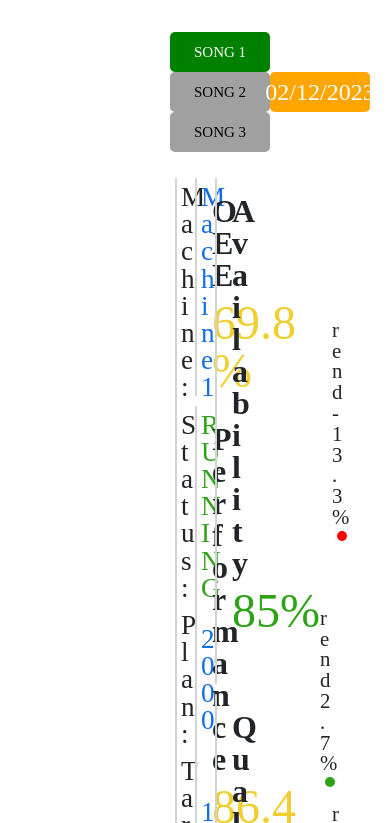
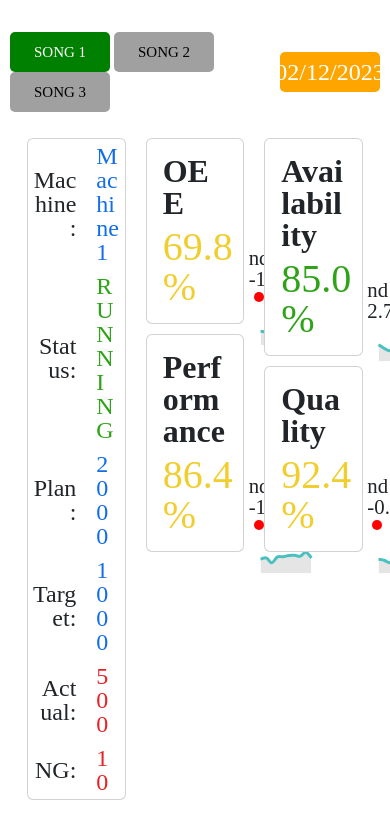
Before and after one commit to JasonTranJan4th/IoT-Dashboard-Demo, a website built with Vite: page index.html in a window 390 px wide. Both pictures are taken after a click on the button "SONG 1". Shown: the top 823 px of the page. Built offline with nearby package versions, Linux system fonts and the light colour scheme.

Commit message:
config responsive

```diff
--- a/js/main.js
+++ b/js/main.js
@@ -20,9 +20,9 @@ function initBtnHeader(btnList) {
                 let data;
 
                 //const data1 = JSON.parse('{"ID":1,"Name":"Machine 1","Status":1,"Plan":2000,"Target":1000,"Actual":500,"NG":10,"OEE":{"Current":69.8,"IsInc":false,"PercentInc":-13.3,"Historical":[60.0,55.0,45.0,60.0,70.0,75.0,70.0,72.0,70.0,65.0]},"Availability":{"Current":85.0,"IsInc":true,"PercentInc":2.7,"Historical":[70.0,55.0,45.0,60.0,70.0,75.0,70.0,72.0,70.0,65.0]},"Performance":{"Current":86.4,"IsInc":false,"PercentInc":-15.4,"Historical":[60.0,65.0,45.0,69.0,70.0,75.0,76.0,72.0,88.0,65.0]},"Quality":{"Current":92.4,"IsInc":false,"PercentInc":-0.6,"Historical":[60.0,55.0,45.0,60.0,70.0,75.0,70.0,72.0,70.0,65.0]},"ProductionOrders":[{"No":"1","ID":"LSX-0001","ProductName":"Product 1","Target":105,"Actual":54,"NG":7,"Status":2},{"No":"2","ID":"LSX-0002","ProductName":"Product 2","Target":104,"Actual":54,"NG":6,"Status":2},{"No":"3","ID":"LSX-0003","ProductName":"Product 3","Target":104,"Actual":54,"NG":6,"Status":1},{"No":"4","ID":"LSX-0004","ProductName":"Product 4","Target":104,"Actual":54,"NG":6,"Status":0},{"No":"5","ID":"LSX-0005","ProductName":"Product 5","Target":107,"Actual":54,"NG":8,"Status":0}]}');
-                const data1 = JSON.parse('{"ID":1,"Name":"Machine 1","Status":1,"Plan":2000,"Target":1000,"Actual":500,"NG":10,"OEE":{"Current":69.8,"IsInc":false,"PercentInc":-13.3,"Historical":[60.0,55.0,45.0,60.0,70.0,75.0,70.0,72.0,70.0,65.0]},"Availability":{"Current":85.0,"IsInc":true,"PercentInc":2.7,"Historical":[70.0,55.0,45.0,60.0,70.0,75.0,70.0,72.0,70.0,65.0]},"Performance":{"Current":86.4,"IsInc":false,"PercentInc":-15.4,"Historical":[60.0,65.0,45.0,69.0,70.0,75.0,76.0,72.0,88.0,65.0]},"Quality":{"Current":92.4,"IsInc":false,"PercentInc":-0.6,"Historical":[60.0,55.0,45.0,60.0,70.0,75.0,70.0,72.0,70.0,65.0]},"ProductionOrders":[{"No":"1","ID":"LSX-0001","ProductName":"Product 1","Target":105,"Actual":54,"NG":7,"Status":2},{"No":"2","ID":"LSX-0002","ProductName":"Product 2","Target":104,"Actual":54,"NG":6,"Status":2},{"No":"3","ID":"LSX-0003","ProductName":"Product 3","Target":104,"Actual":54,"NG":6,"Status":1},{"No":"4","ID":"LSX-0004","ProductName":"Product 4","Target":104,"Actual":54,"NG":6,"Status":0}]}');
-                const data2 = JSON.parse('{"ID":1,"Name":"Machine 2","Status":1,"Plan":3000,"Target":2000,"Actual":600,"NG":11,"OEE":{"Current":70.8,"IsInc":false,"PercentInc":-13.3,"Historical":[70.0,55.0,90.0,60.0,70.0,75.0,70.0,72.0,70.0,65.0]},"Availability":{"Current":85.0,"IsInc":false,"PercentInc":2.7,"Historical":[80.0,55.0,45.0,60.0,70.0,75.0,70.0,72.0,70.0,65.0]},"Performance":{"Current":86.4,"IsInc":false,"PercentInc":-15.4,"Historical":[60.0,65.0,45.0,69.0,70.0,75.0,76.0,72.0,88.0,65.0]},"Quality":{"Current":92.4,"IsInc":false,"PercentInc":-0.6,"Historical":[60.0,55.0,45.0,60.0,70.0,75.0,70.0,72.0,70.0,65.0]},"ProductionOrders":[{"No":"1","ID":"LSX-0006","ProductName":"Product 6","Target":105,"Actual":54,"NG":7,"Status":2},{"No":"2","ID":"LSX-0007","ProductName":"Product 7","Target":104,"Actual":54,"NG":6,"Status":2},{"No":"3","ID":"LSX-0008","ProductName":"Product 8","Target":104,"Actual":54,"NG":6,"Status":1},{"No":"4","ID":"LSX-0009","ProductName":"Product 9","Target":104,"Actual":54,"NG":6,"Status":0},{"No":"5","ID":"LSX-00010","ProductName":"Product 10","Target":107,"Actual":54,"NG":8,"Status":0}]}');
-                const data3 = JSON.parse('{"ID":1,"Name":"Machine 3","Status":1,"Plan":4000,"Target":3000,"Actual":700,"NG":12,"OEE":{"Current":99.9,"IsInc":false,"PercentInc":-13.3,"Historical":[80.0,55.0,45.0,60.0,70.0,75.0,70.0,72.0,70.0,65.0]},"Availability":{"Current":85.0,"IsInc":true,"PercentInc":2.7,"Historical":[90.0,55.0,45.0,60.0,70.0,75.0,70.0,72.0,70.0,65.0]},"Performance":{"Current":86.4,"IsInc":false,"PercentInc":-15.4,"Historical":[60.0,65.0,45.0,69.0,70.0,75.0,76.0,72.0,88.0,65.0]},"Quality":{"Current":92.4,"IsInc":false,"PercentInc":-0.6,"Historical":[60.0,55.0,45.0,60.0,70.0,75.0,70.0,72.0,70.0,65.0]},"ProductionOrders":[{"No":"1","ID":"LSX-00011","ProductName":"Product 11","Target":105,"Actual":54,"NG":7,"Status":2},{"No":"2","ID":"LSX-00012","ProductName":"Product 12","Target":104,"Actual":54,"NG":6,"Status":2},{"No":"3","ID":"LSX-00013","ProductName":"Product 13","Target":104,"Actual":54,"NG":6,"Status":1},{"No":"4","ID":"LSX-00014","ProductName":"Product 14","Target":104,"Actual":54,"NG":6,"Status":0},{"No":"5","ID":"LSX-00015","ProductName":"Product 15","Target":107,"Actual":54,"NG":8,"Status":0}]}');
+                const data1 = JSON.parse('{"ID":1,"Name":"Machine 1","Status":1,"Plan":2000,"Target":1000,"Actual":500,"NG":10,"OEE":{"Current":69.8,"IsInc":false,"PercentInc":-13.3,"Historical":[60.0,55.0,45.0,60.0,70.0,75.0,70.0,72.0,70.0,65.0]},"Availability":{"Current":85.0,"IsInc":true,"PercentInc":2.7,"Historical":[70.0,55.0,45.0,60.0,70.0,75.0,70.0,72.0,70.0,65.0]},"Performance":{"Current":86.4,"IsInc":false,"PercentInc":-15.4,"Historical":[60.0,65.0,45.0,69.0,70.0,75.0,76.0,72.0,88.0,65.0]},"Quality":{"Current":92.4,"IsInc":false,"PercentInc":-0.6,"Historical":[60.0,55.0,45.0,60.0,70.0,75.0,70.0,72.0,70.0,65.0]},"ProductionOrders":[{"ID":"LSX-0001","ProductName":"Product 1","Target":105,"Actual":54,"NG":7,"Status":2},{"ID":"LSX-0002","ProductName":"Product 2","Target":104,"Actual":54,"NG":6,"Status":2},{"ID":"LSX-0003","ProductName":"Product 3","Target":104,"Actual":54,"NG":6,"Status":1},{"ID":"LSX-0004","ProductName":"Product 4","Target":104,"Actual":54,"NG":6,"Status":0}]}');
+                const data2 = JSON.parse('{"ID":1,"Name":"Machine 2","Status":1,"Plan":3000,"Target":2000,"Actual":600,"NG":11,"OEE":{"Current":70.8,"IsInc":false,"PercentInc":-13.3,"Historical":[70.0,55.0,90.0,60.0,70.0,75.0,70.0,72.0,70.0,65.0]},"Availability":{"Current":85.0,"IsInc":false,"PercentInc":2.7,"Historical":[80.0,55.0,45.0,60.0,70.0,75.0,70.0,72.0,70.0,65.0]},"Performance":{"Current":86.4,"IsInc":false,"PercentInc":-15.4,"Historical":[60.0,65.0,45.0,69.0,70.0,75.0,76.0,72.0,88.0,65.0]},"Quality":{"Current":92.4,"IsInc":false,"PercentInc":-0.6,"Historical":[60.0,55.0,45.0,60.0,70.0,75.0,70.0,72.0,70.0,65.0]},"ProductionOrders":[{"ID":"LSX-0006","ProductName":"Product 6","Target":105,"Actual":54,"NG":7,"Status":2},{"ID":"LSX-0007","ProductName":"Product 7","Target":104,"Actual":54,"NG":6,"Status":2},{"ID":"LSX-0008","ProductName":"Product 8","Target":104,"Actual":54,"NG":6,"Status":1},{"ID":"LSX-0009","ProductName":"Product 9","Target":104,"Actual":54,"NG":6,"Status":0},{"ID":"LSX-00010","ProductName":"Product 10","Target":107,"Actual":54,"NG":8,"Status":0}]}');
+                const data3 = JSON.parse('{"ID":1,"Name":"Machine 3","Status":1,"Plan":4000,"Target":3000,"Actual":700,"NG":12,"OEE":{"Current":99.9,"IsInc":false,"PercentInc":-13.3,"Historical":[80.0,55.0,45.0,60.0,70.0,75.0,70.0,72.0,70.0,65.0]},"Availability":{"Current":85.0,"IsInc":true,"PercentInc":2.7,"Historical":[90.0,55.0,45.0,60.0,70.0,75.0,70.0,72.0,70.0,65.0]},"Performance":{"Current":86.4,"IsInc":false,"PercentInc":-15.4,"Historical":[60.0,65.0,45.0,69.0,70.0,75.0,76.0,72.0,88.0,65.0]},"Quality":{"Current":92.4,"IsInc":false,"PercentInc":-0.6,"Historical":[60.0,55.0,45.0,60.0,70.0,75.0,70.0,72.0,70.0,65.0]},"ProductionOrders":[{"ID":"LSX-00011","ProductName":"Product 11","Target":105,"Actual":54,"NG":7,"Status":2},{"ID":"LSX-00012","ProductName":"Product 12","Target":104,"Actual":54,"NG":6,"Status":2},{"ID":"LSX-00013","ProductName":"Product 13","Target":104,"Actual":54,"NG":6,"Status":1},{"ID":"LSX-00014","ProductName":"Product 14","Target":104,"Actual":54,"NG":6,"Status":0},{"ID":"LSX-00015","ProductName":"Product 15","Target":107,"Actual":54,"NG":8,"Status":0}]}');
 
                 if (btnId === "1") {
                     data = data1;
@@ -71,7 +71,7 @@ function initBtnHeader(btnList) {
                  */
 
                 const oee = document.getElementById("oee");
-                oee.textContent = `${data.OEE.Current}%`;
+                oee.textContent = `${data.OEE.Current.toFixed(1)}%`;
 
                 const oeeTrend = document.getElementById("oee_trend");
                 oeeTrend.textContent = `Trend ${data.OEE.PercentInc}%`;
@@ -80,7 +80,7 @@ function initBtnHeader(btnList) {
                 oeeStatus.classList.add(data.OEE.IsInc === true ? "trend_increase" : "trend_decrease");
 
                 const perform = document.getElementById("perform");
-                perform.textContent = `${data.Performance.Current}%`;
+                perform.textContent = `${data.Performance.Current.toFixed(1)}%`;
 
                 const performTrend = document.getElementById("perform_trend");
                 performTrend.textContent = `Trend ${data.Performance.PercentInc}%`;
@@ -89,7 +89,8 @@ function initBtnHeader(btnList) {
                 performStatus.classList.add(data.Performance.IsInc === true ? "trend_increase" : "trend_decrease");
 
                 const avail = document.getElementById("avail");
-                avail.textContent = `${data.Availability.Current}%`;
+                avail.textContent = `${data.Availability.Current.toFixed(1)}%`;
+                //avail.textContent = data.Availability.Current.slice(-1) === "0" ? `${data.Availability.Current}.0%` : `${data.Availability.Current}%`;
 
                 const availTrend = document.getElementById("avail_trend");
                 availTrend.textContent = `Trend ${data.Availability.PercentInc}%`;
@@ -99,7 +100,7 @@ function initBtnHeader(btnList) {
                 availStatus.classList.add(data.Availability.IsInc === true ? "trend_increase" : "trend_decrease");
 
                 const quanlity = document.getElementById("quanlity");
-                quanlity.textContent = `${data.Quality.Current}%`;
+                quanlity.textContent = `${data.Quality.Current.toFixed(1)}%`;
 
                 const quanlityTrend = document.getElementById("quanlity_trend");
                 quanlityTrend.textContent = `Trend ${data.Quality.PercentInc}%`;
@@ -147,7 +148,10 @@ function initBtnHeader(btnList) {
                                 pEle.classList.remove("low", "normal", "high");
                                 const keyValue = pEle.dataset.id;
 
-                                if (keyValue === "Target" || keyValue === "Actual" || keyValue === "NG") {
+                                if (keyValue === "No") {
+                                    pEle.textContent = i + 1;
+                                }
+                                else if (keyValue === "Target" || keyValue === "Actual" || keyValue === "NG") {
                                     const value = Number.parseInt(data.ProductionOrders[i][keyValue]);
                                     if (value <= 50) {
                                         pEle.classList.add("low");
--- a/styles/index.scss
+++ b/styles/index.scss
@@ -281,3 +281,77 @@ body {
 .high {
     color: #2fa318;
 }
+
+@media screen and (max-width: 1279px) {
+    .info {
+        &_item {
+            &_top {
+                &_detail {
+                    width: 100%;
+
+                    & p {
+                        width: 125px;
+                    }
+
+                    & canvas {
+                        max-width: 200px;
+                        max-height: 55px;
+                        margin-left: 10px;
+                        margin-top: 15px;
+                    }
+
+                    & div {
+                        & span:nth-child(1) {
+                            margin-left: 65px;
+                        }
+                    }
+                }
+            }
+        }
+    }
+}
+
+@media screen and (max-width: 1023px) {
+    .info {
+        &_item {
+            &_top {
+                &_detail {
+                    width: 100%;
+
+                    & p {
+                        width: 86px;
+                        font-size: 2.5rem;
+                        display: block;
+                    }
+
+                    & canvas {
+                        max-width: 145px;
+                        max-height: 55px;
+                        margin-left: 10px;
+                        margin-top: 15px;
+                    }
+
+                    & div {
+                        & span:nth-child(1) {
+                            margin-left: 35px;
+                        }
+                    }
+                }
+            }
+        }
+    }
+}
+
+@media screen and (max-width: 767px) {
+    .wrapper {
+        padding: 0;
+    }
+
+    .info {
+        &_card {
+            &_list {
+                font-size: 1.5rem;
+            }
+        }
+    }
+}
```
